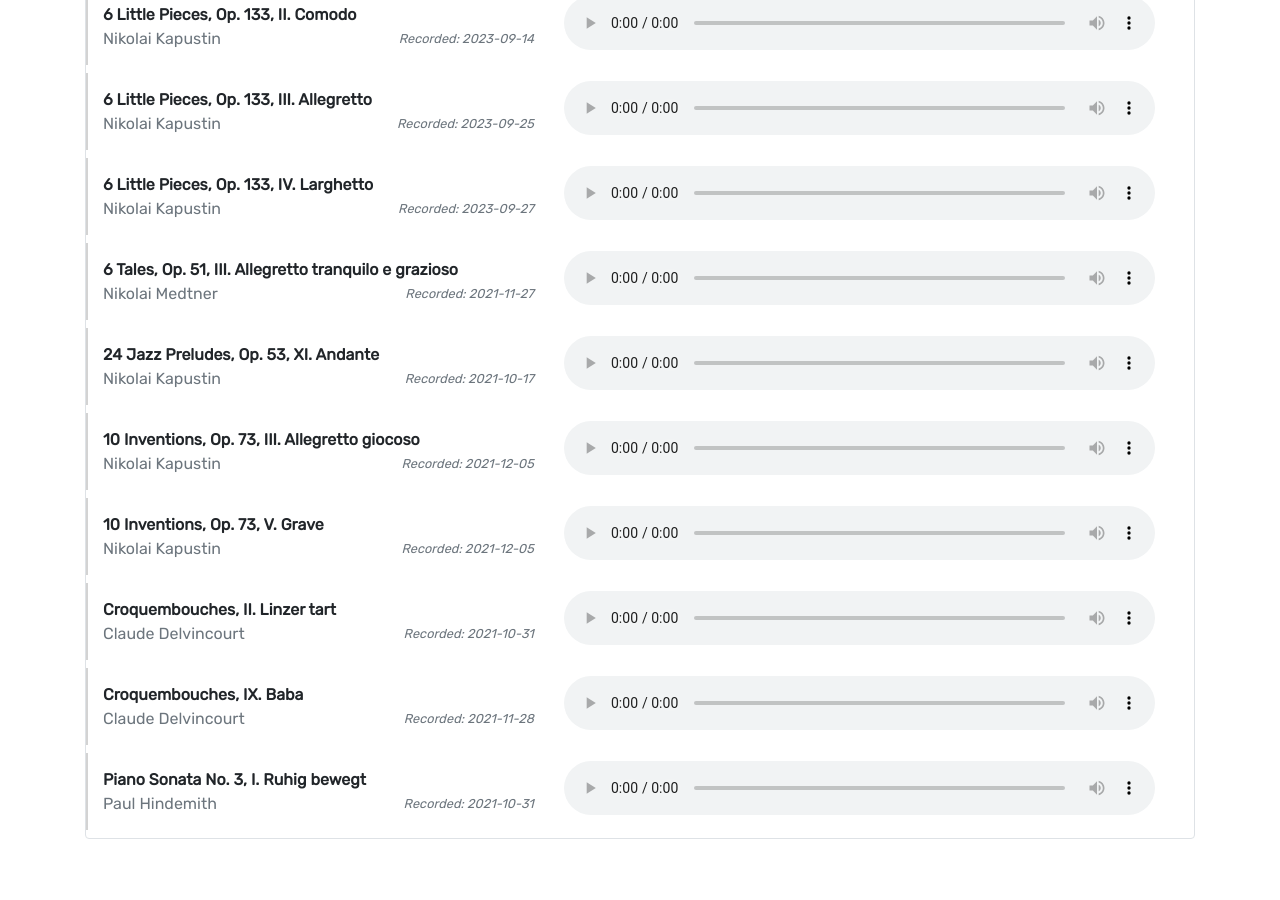
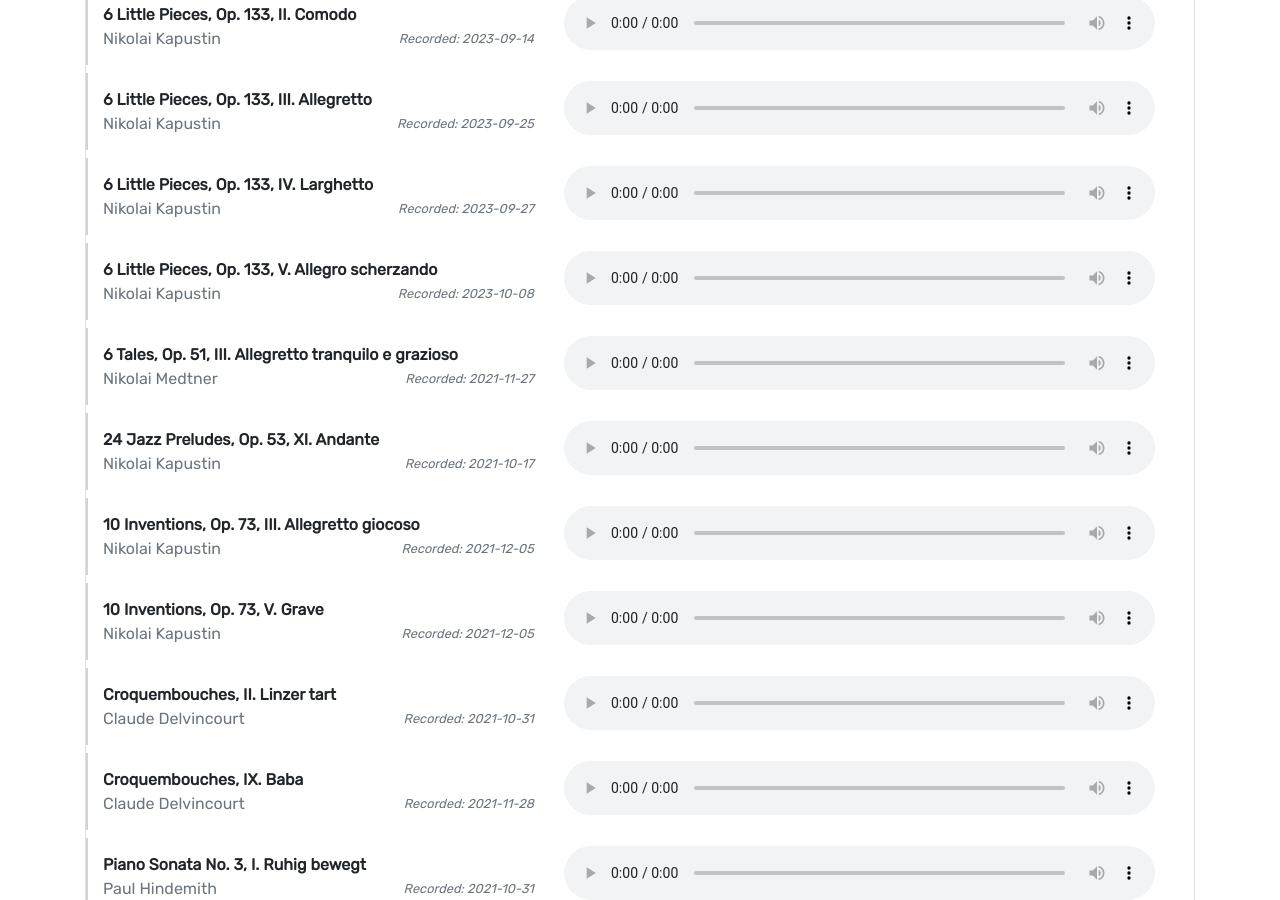
Before and after one commit to chrishafner/chrishafner.github.io, a Jekyll site: the page built from index.html, in a window 1280 px wide and 900 px high, scrolled down 1982 px. Built offline with Jekyll 4.4.1, drawn with Linux system fonts in a browser that asks for light colours; before the commit the page ends 2837 px from its top, so only the background shows below that.

Commit message:
Update recordings.yml

```diff
--- a/_data/recordings.yml
+++ b/_data/recordings.yml
@@ -14,6 +14,10 @@
   piece: 6 Little Pieces, Op. 133, IV. Larghetto
   path: https://pub.ista.ac.at/~chafner/music/kapustin-lp-4.mp3
   recorded: 2023-09-27
+- composer: Nikolai Kapustin
+  piece: 6 Little Pieces, Op. 133, V. Allegro scherzando
+  path: https://pub.ista.ac.at/~chafner/music/kapustin-lp-5.mp3
+  recorded: 2023-10-08
 - composer: Nikolai Medtner
   piece: 6 Tales, Op. 51, III. Allegretto tranquilo e grazioso
   path: https://pub.ista.ac.at/~chafner/music/med51-3.mp3
```
